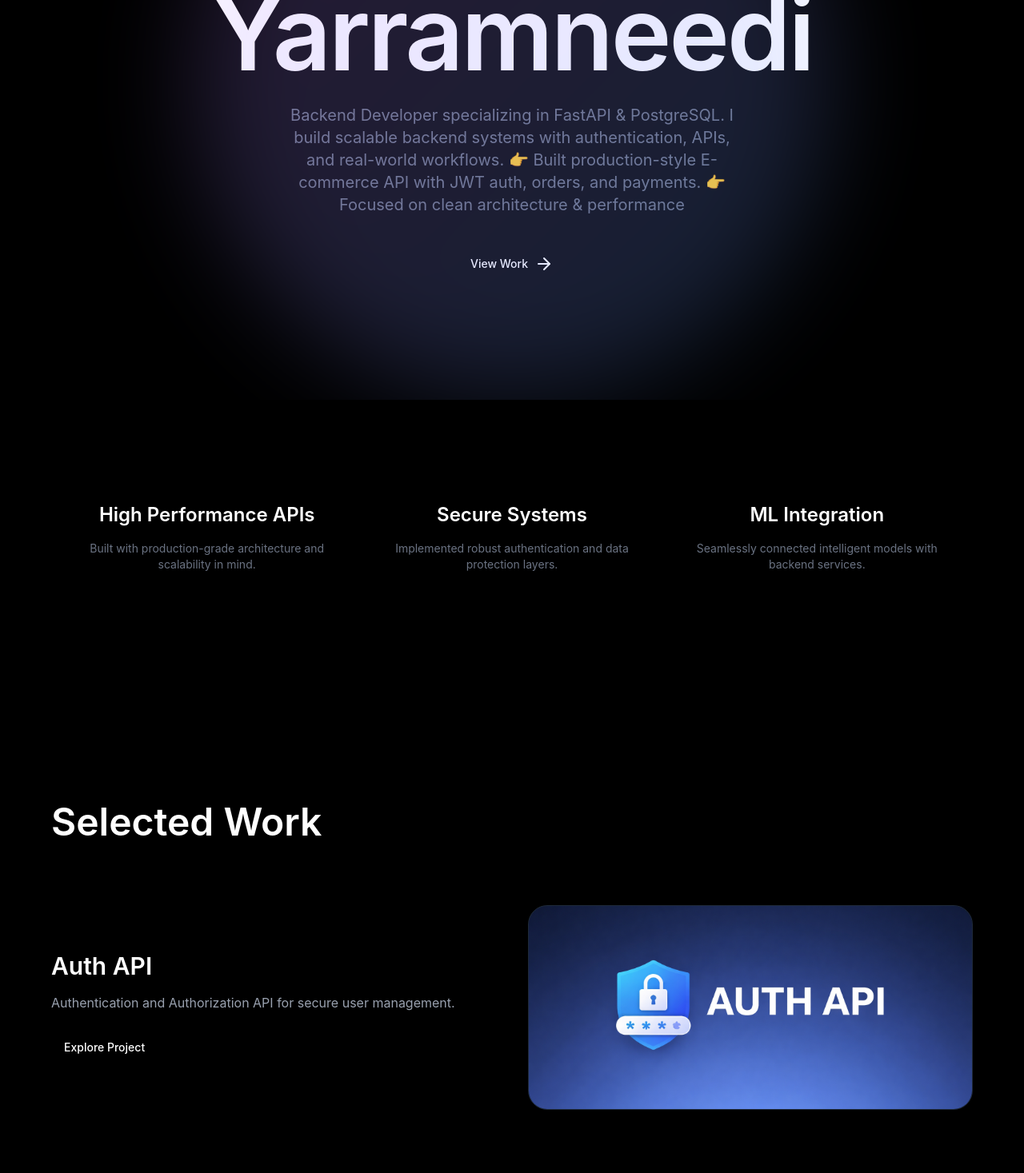
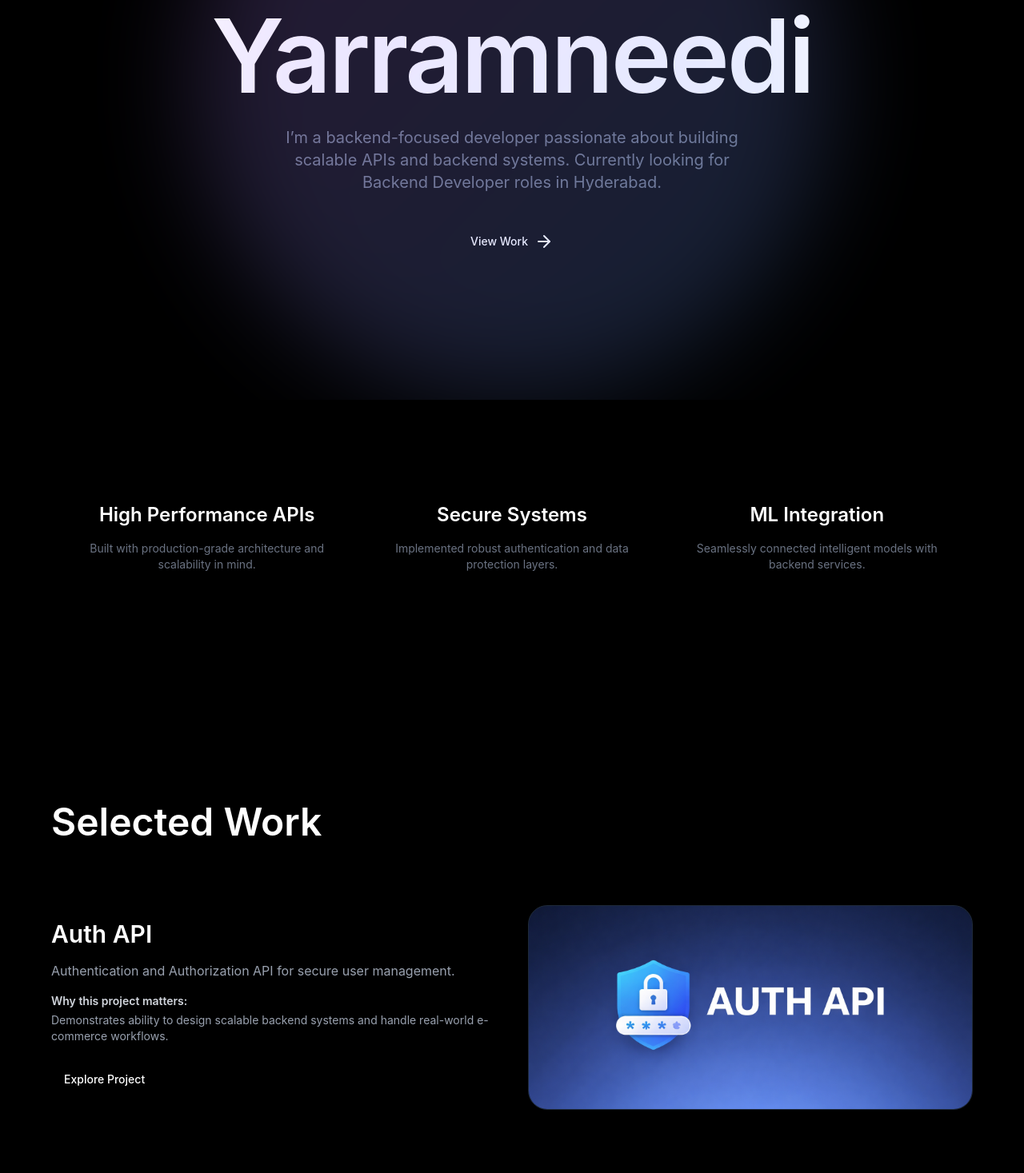
Before and after one commit to Maniprogramer/portfolio, a React (Vite) app: page / in a window 1280 px wide. Shown: the part 300-1767 px from the top of the page at 80% size. Built offline with nearby package versions, Linux system fonts and the light colour scheme.

Commit message:
Update herosubtitle

```diff
--- a/src/App.jsx
+++ b/src/App.jsx
@@ -84,6 +84,14 @@ export default function Portfolio() {
                 <p className={`mt-4 ${dark ? "text-gray-400" : "text-gray-500"}`}>
                   {p.description}
                 </p>
+                {p.whyItMatters && (
+                  <div className="mt-4 text-sm">
+                    <p className={`font-semibold ${dark ? "text-gray-300" : "text-gray-700"}`}>Why this project matters:</p>
+                    <p className={`mt-1 ${dark ? "text-gray-400" : "text-gray-500"}`}>
+                      {p.whyItMatters}
+                    </p>
+                  </div>
+                )}
                 <a href={p.link} target="_blank" rel="noopener noreferrer">
                   <Button className="mt-6">Explore Project</Button>
                 </a>
--- a/src/data/portfolio.js
+++ b/src/data/portfolio.js
@@ -6,7 +6,7 @@ export const portfolioData = {
 
   // Hero Section
   heroTitle: "Manikanta Yarramneedi",
-  heroSubtitle: "Backend Developer specializing in FastAPI & PostgreSQL. I build scalable backend systems with authentication, APIs, and real-world workflows. 👉 Built production-style E-commerce API with JWT auth, orders, and payments. 👉 Focused on clean architecture & performance",
+  heroSubtitle: "I’m a backend-focused developer passionate about building scalable APIs and backend systems. Currently looking for Backend Developer roles in Hyderabad. ",
 
   // Impact Section (3 items)
   impactItems: [
@@ -30,18 +30,21 @@ export const portfolioData = {
       title: "Auth API",
       description: "Authentication and Authorization API for secure user management.",
       link: "https://github.com/Maniprogramer/auth-api",
-      image: "/authapi.png"
+      image: "/authapi.png",
+      whyItMatters: "Demonstrates ability to design scalable backend systems and handle real-world e-commerce workflows."
     },
     {
       title: "E-Commerce API",
       description: "Designed and built a scalable backend system with real-world architecture patterns.",
       link: "https://ecommerce-api-manikanta.vercel.app/", // Add actual project link or github link here
-      image: "/ecommerce-api.png"
+      image: "/ecommerce-api.png",
+      whyItMatters: "Demonstrates ability to design scalable backend systems and handle real-world e-commerce workflows."
     },
     {
       title: "Feedback System",
       description: "A comprehensive feedback collection and analysis pipeline for user insights.",
-      link: "#"
+      link: "#",
+      whyItMatters: "Demonstrates ability to design scalable backend systems and handle real-world e-commerce workflows."
     }
   ],
 
```
